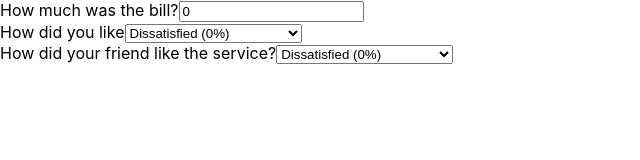
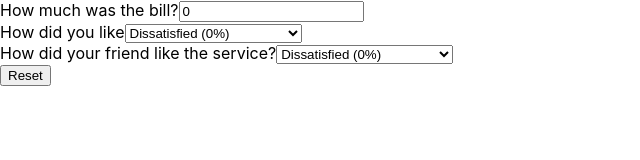
Before and after one commit to BoosterTech/tip_calculator, a React (Create React App) app: page / in a window 1280 px wide. Shown: the top 160 px of the page, without its empty margins (0-640 px from the left). Built offline with nearby package versions, Linux system fonts and the light colour scheme.

Commit message:
<button> added

```diff
--- a/src/components/Reset/Reset.js
+++ b/src/components/Reset/Reset.js
@@ -1,5 +1,7 @@
 const Reset = () => {
-  return <div></div>;
+  return <div>
+    <button>Reset</button>
+  </div>;
 };
 
 export default Reset;
```
